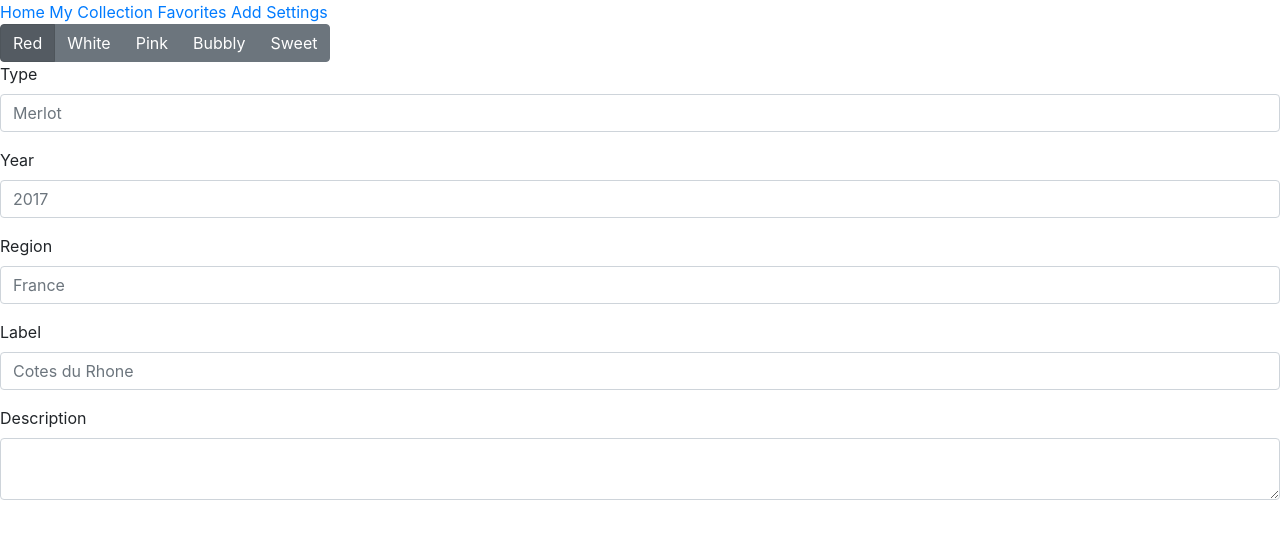
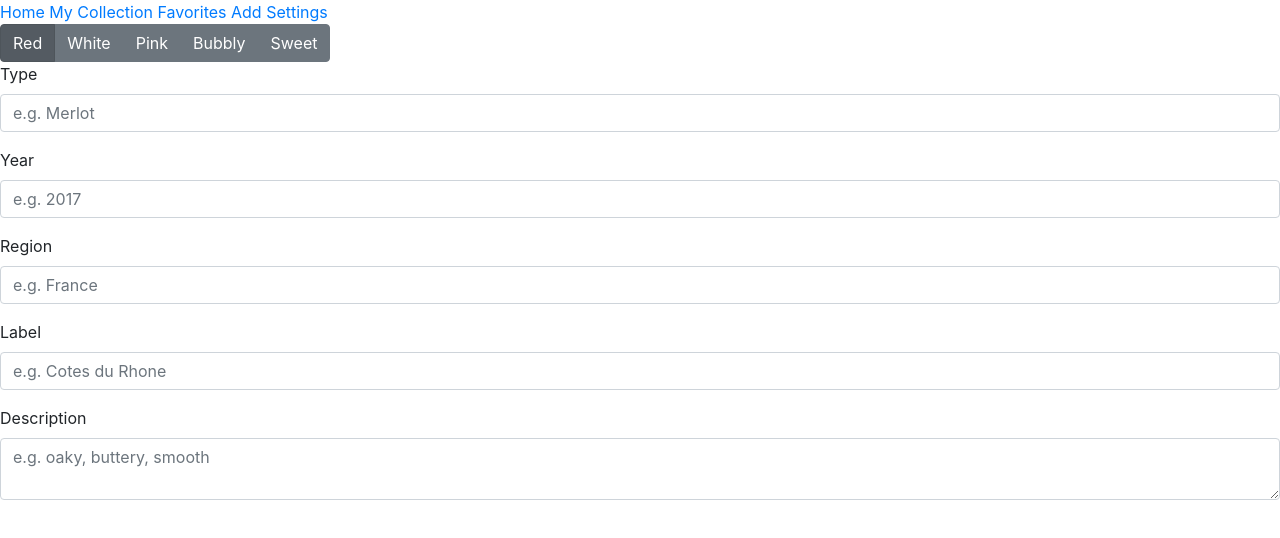
Before and after one commit to verdabursal/connoisseuse-frontend, a React (Create React App) app: page /add in a window 1280 px wide. Shown: the top 538 px of the page. Built offline with nearby package versions, Linux system fonts and the light colour scheme.

Commit message:
altered text field placeholders

```diff
--- a/src/components/Add.jsx
+++ b/src/components/Add.jsx
@@ -67,27 +67,27 @@ class Add extends React.Component {
 
                 <div className="form-group">
                     <label htmlFor="inputType">Type</label>
-                    <input type="text" className="form-control" id="inputType" placeholder="Merlot"/>
+                    <input type="text" className="form-control" id="inputType" placeholder="e.g. Merlot"/>
                 </div>
 
                 <div className="form-group">
                     <label htmlFor="inputYear">Year</label>
-                    <input type="number" className="form-control" id="inputYear" placeholder="2017"/>
+                    <input type="number" className="form-control" id="inputYear" placeholder="e.g. 2017"/>
                 </div>
 
                 <div className="form-group">
                     <label htmlFor="inputRegion">Region</label>
-                    <input type="text" className="form-control" id="inputRegion" placeholder="France"/>
+                    <input type="text" className="form-control" id="inputRegion" placeholder="e.g. France"/>
                 </div>
 
                 <div className="form-group">
                     <label htmlFor="inputLabel">Label</label>
-                    <input type="text" className="form-control" id="inputLabel" placeholder="Cotes du Rhone"/>
+                    <input type="text" className="form-control" id="inputLabel" placeholder="e.g. Cotes du Rhone"/>
                 </div>
 
                 <div className="form-group">
                     <label htmlFor="inputDescription">Description</label>
-                    <textarea className="form-control" id="inputDescription"/>
+                    <textarea className="form-control" id="inputDescription" placeholder="e.g. oaky, buttery, smooth"/>
                 </div>
 
             </div>
```
